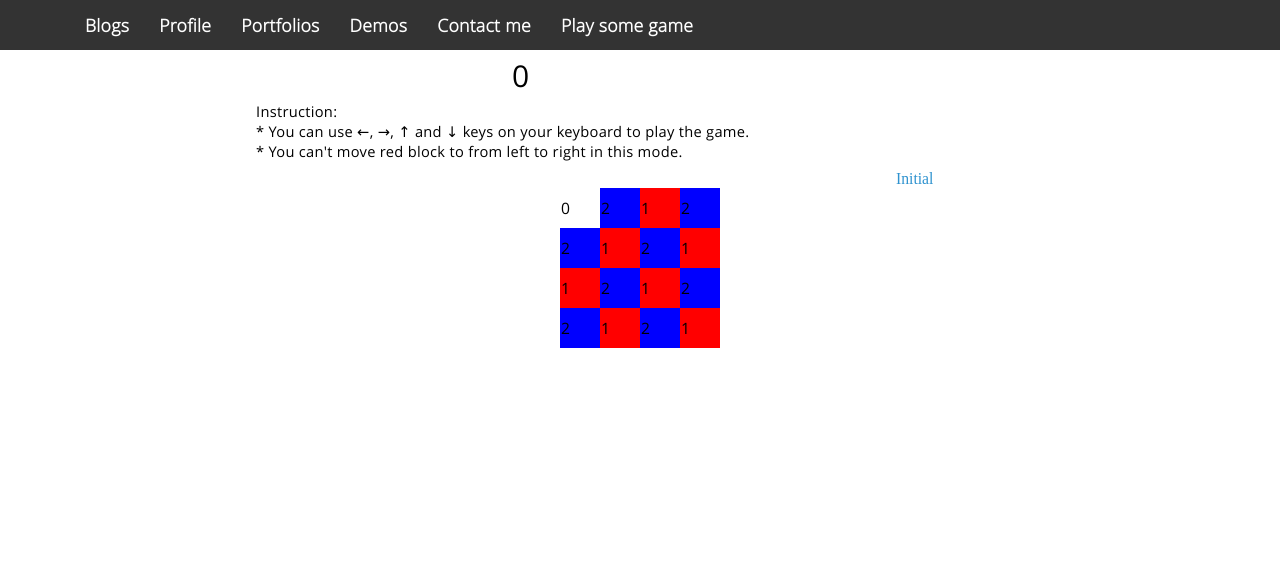
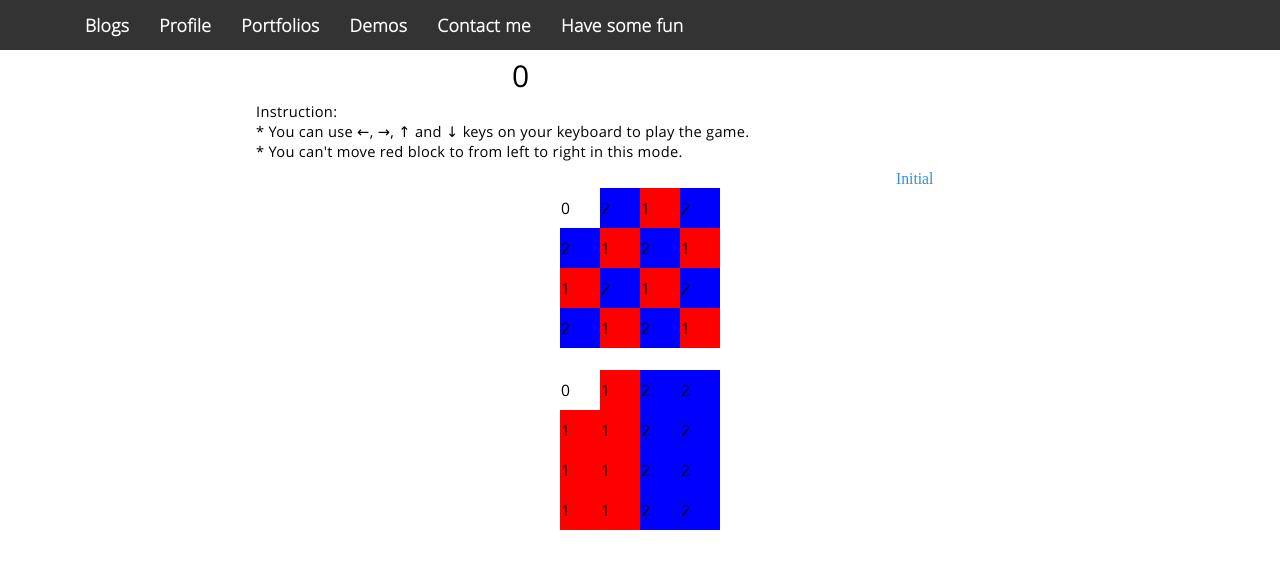
Before and after one commit to china-maid/china-maid.github.io, a plain HTML site: page html/game/target.html in a window 1280 px wide. Drawn offline with Linux system fonts and the light colour scheme.

Commit message:
add target

```diff
--- a/html/game/target.html
+++ b/html/game/target.html
@@ -55,7 +55,33 @@
 						<td id="t44" class="red" data-r="4" data-c="4">1</td>
 					</tr>
 				</table>
-
+				<br>
+				<table class="glowing-puzzle-game-target">
+					<tr>
+						<td class="white" data-r="1" data-c="1">0</td>
+						<td class="red" data-r="1" data-c="2">1</td>
+						<td class="blue" data-r="1" data-c="3">2</td>
+						<td class="blue" data-r="1" data-c="4">2</td>
+					</tr>
+					<tr>
+						<td class="red" data-r="2" data-c="1">1</td>
+						<td class="red" data-r="2" data-c="2">1</td>
+						<td class="blue" data-r="2" data-c="3">2</td>
+						<td class="blue" data-r="2" data-c="4">2</td>
+					</tr>
+					<tr>
+						<td class="red" data-r="3" data-c="1">1</td>
+						<td class="red" data-r="3" data-c="2">1</td>
+						<td class="blue" data-r="3" data-c="3">2</td>
+						<td class="blue" data-r="3" data-c="4">2</td>
+					</tr>
+					<tr>
+						<td class="red" data-r="4" data-c="1">1</td>
+						<td class="red" data-r="4" data-c="2">1</td>
+						<td class="blue" data-r="4" data-c="3">2</td>
+						<td class="blue" data-r="4" data-c="4">2</td>
+					</tr>
+				</table>
 			</div>
 
         </section><!-- #main_content end -->
@@ -120,12 +146,12 @@
 				}
 				case left:{
 					canmove = whiteblock.dataset.c>1;
-					if(canmove){
-						var row=parseInt(whiteblock.dataset.r);
-						var col=parseInt(whiteblock.dataset.c);
-						var leftblock = document.querySelector("td#t"+row+(col-1));
-						canmove = (leftblock.className != "red");
-					}
+//					if(canmove){
+//						var row=parseInt(whiteblock.dataset.r);
+//						var col=parseInt(whiteblock.dataset.c);
+//						var leftblock = document.querySelector("td#t"+row+(col-1));
+//						canmove = (leftblock.className != "red");
+//					}
 					break;
 				}
 				case right:{
--- a/html/header.html
+++ b/html/header.html
@@ -6,7 +6,7 @@
 			<li id="portfolios"><a href="/html/portfolio/portfolios.html">Portfolios</a></li>
 			<li id="demos"><a href="/html/demo/demos.html">Demos</a></li>
 			<li id="contactme"><a href="/html/contact/contact.html">Contact me</a></li>
-			<li id="games"><a href="/html/game/glowing.html">Play some game</a></li>
+			<li id="games"><a href="/html/game/glowing.html">Have some fun</a></li>
 		</ul>
     </div>
 </div>
```
Also changed, not shown: html/game/glowing.html (+5 -5 lines), index.html (+13 -2 lines), css/index.css (added).
